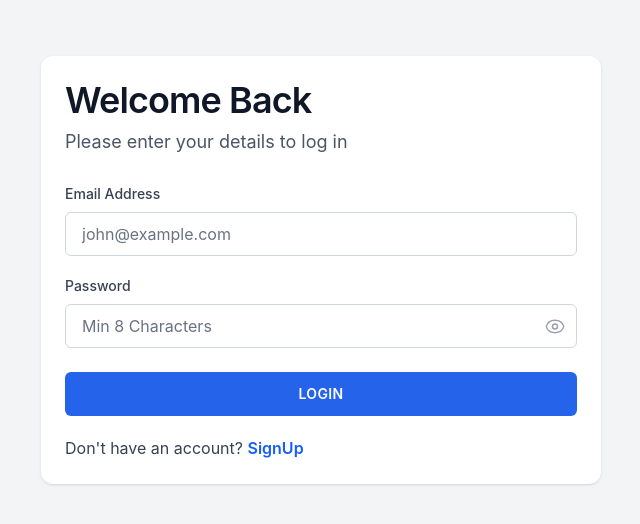
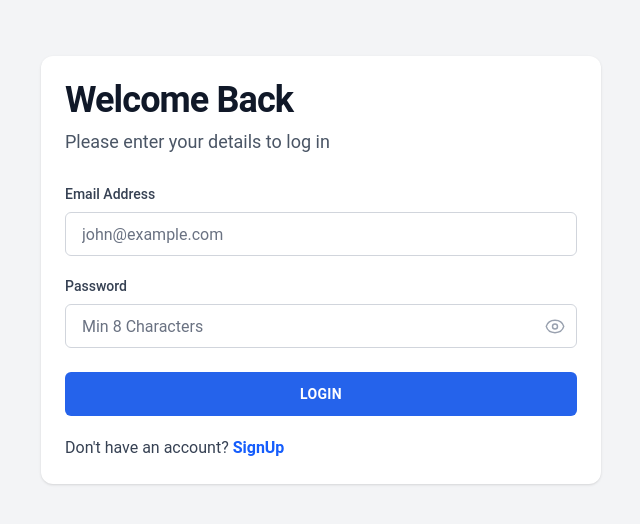
Before and after one commit to alexbalak21/Task-Manager-Fontend, a React (Vite) app: page /login in a window 1280 px wide. Shown: the top 524 px of the page, without its empty margins (319-959 px from the left). Built offline with nearby package versions, Linux system fonts and the light colour scheme; no server answers.

Commit message:
made primary color & imported roboto font

```diff
--- a/src/assets/styles/globals.css
+++ b/src/assets/styles/globals.css
@@ -1,4 +1,11 @@
 @import "tailwindcss";
+@import url("https://fonts.googleapis.com/css2?family=Roboto:wght@400;500;700&display=swap");
+
+html,
+body,
+#root {
+	font-family: "Roboto", system-ui, -apple-system, "Segoe UI", sans-serif;
+}
 
 :root {
 	--color-primary-50: #eff6ff;
```
Also changed, not shown: public/login_side_pannel.jpg (added).
